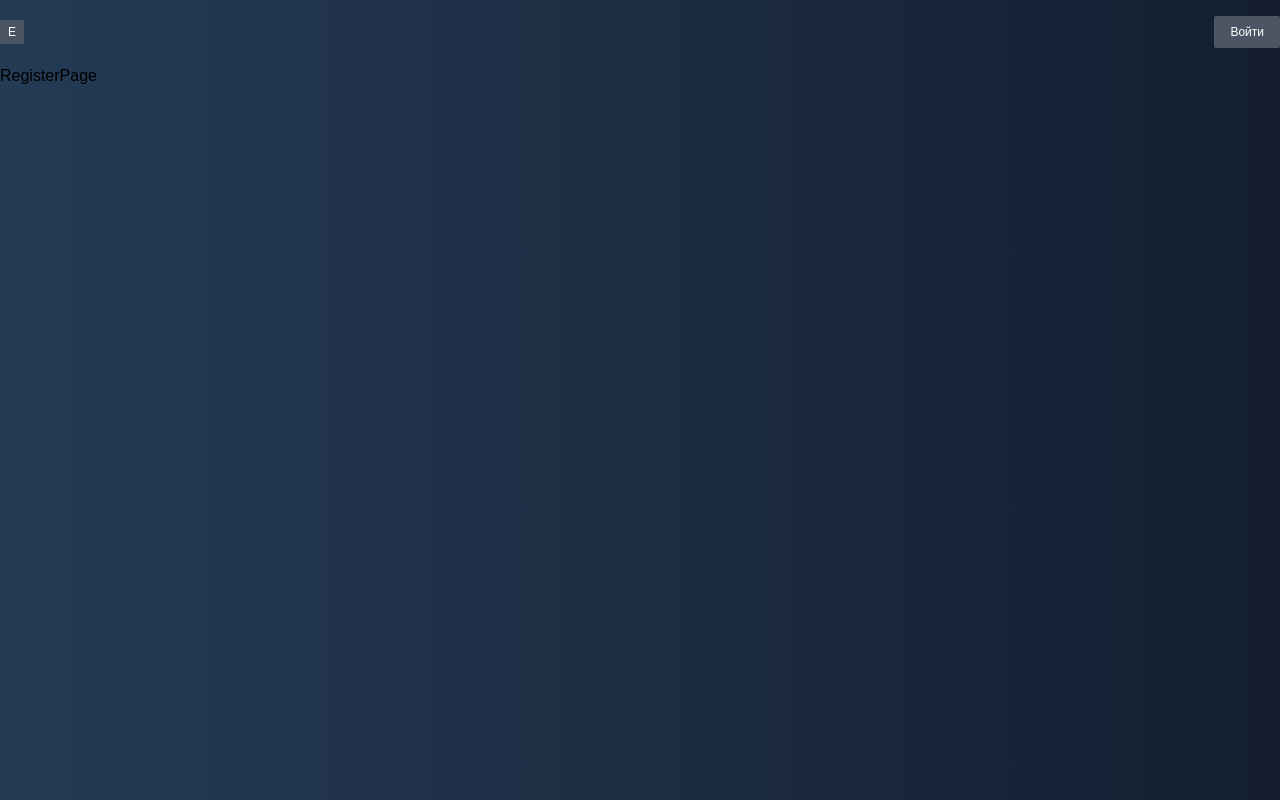
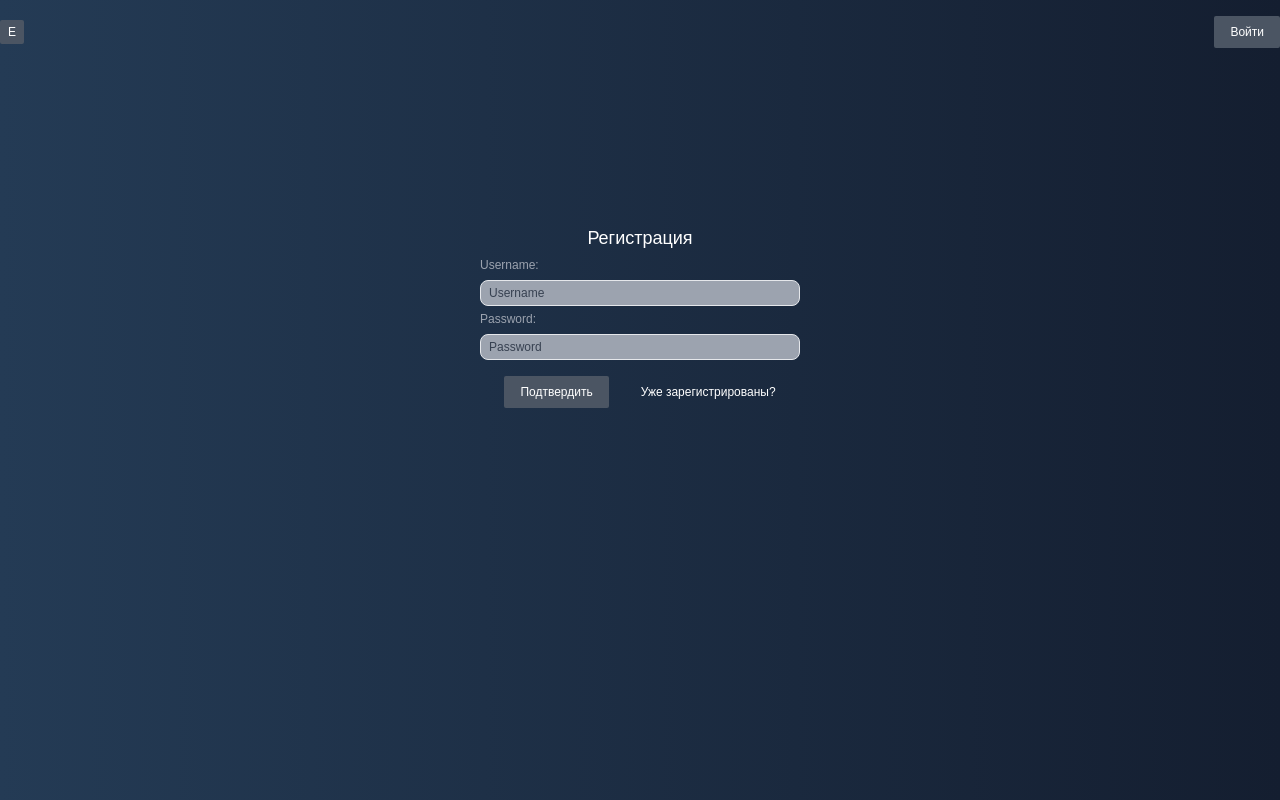
Before and after one commit to AleksandrPolishchuk/Blog, a React (Create React App) app in the folder client/: page /register in a window 1280 px wide. Built offline with nearby package versions, Linux system fonts and the light colour scheme; the HTML template or start-up script is replaced by a standard one.

Commit message:
add RegisterPage markup

```diff
--- a/client/src/pages/RegisterPage.jsx
+++ b/client/src/pages/RegisterPage.jsx
@@ -1,7 +1,41 @@
 import React from 'react'
+import { Link } from 'react-router-dom'
 
 export const RegisterPage = () => {
   return (
-    <div>RegisterPage</div>
+    <form onSubmit={e => e.preventDefault()}
+    className="w-1/4 h-60 mx-auto mt-40"
+    >
+      <h1 className="text-lg text-white text-center">Регистрация</h1>
+      <label className="text-xs text-gray-400">
+        Username:
+        <input type="text"
+        placeholder="Username"
+        className="mt-1 text-black w-full rounded-lg bg-gray-400 border py-1 px-2 text-xs outline-none placeholder:text-gray-700"
+        />
+      </label>
+
+      <label className="text-xs text-gray-400">
+        Password:
+        <input type="password"
+        placeholder="Password"
+        className="mt-1 text-black w-full rounded-lg bg-gray-400 border py-1 px-2 text-xs outline-none placeholder:text-gray-700"
+        />
+      </label>
+
+      <div className="flex gap-8 justify-center mt-4">
+        <button
+          type="submit"
+          className="flex justify-center items-center text-xs bg-gray-600 text-white rounded-sm py-2 px-4"
+        >
+            Подтвердить
+        </button>
+        <Link
+          to="/login"
+          className="flex justify-center items-center text-xs text-white"
+        >Уже зарегистрированы?
+        </Link>
+      </div>
+    </form>
   )
 }
```
